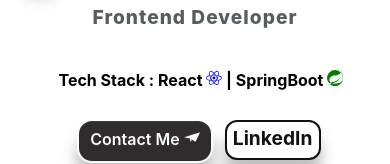
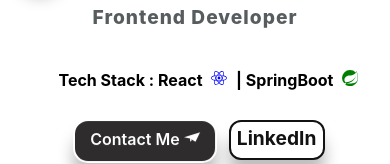
Before and after one commit to Youuusseff/Portfolio, a React (Create React App) app in the folder portfolio/: page /home in a window 390 px wide. Shown: the part 461-625 px from the top of the page. Built offline with nearby package versions, Linux system fonts and the light colour scheme.

Commit message:
fixing icons

```diff
--- a/portfolio/src/components/home/App.css
+++ b/portfolio/src/components/home/App.css
@@ -270,7 +270,7 @@
   }
   .button-c{
     text-align: center;
-    width: 8.5rem !important;
+    width: 9rem !important;
     margin: 0.5rem !important;
     text-wrap: nowrap !important;
     margin-left: 0;
--- a/portfolio/src/components/home/Home.js
+++ b/portfolio/src/components/home/Home.js
@@ -90,7 +90,7 @@
         <p>Hello, I'm</p>
         <h1>Youssef Benomrane</h1>
         <h3>Frontend Developer</h3>
-        <h4>Tech Stack : React <FaReact style={{color:"blue"}}/> | SpringBoot <SiSpring style={{color:"green"}}/></h4>
+        <h4>Tech Stack : React <FaReact style={{color:"blue", paddingRight:"5px", paddingLeft:"5px"}}/> | SpringBoot <SiSpring style={{color:"green" ,paddingRight:'5px', paddingLeft:"5px"}}/></h4>
         <div className='buttons'>
           <a href=''><button class="button-c" role="button">Contact Me <SiMinutemailer/></button></a>
           <a href='https://linkedin.com/in/youssef-benomrane-b2a35127a' target='_blank'><button class="button-l" role="button">LinkedIn</button></a>
```
